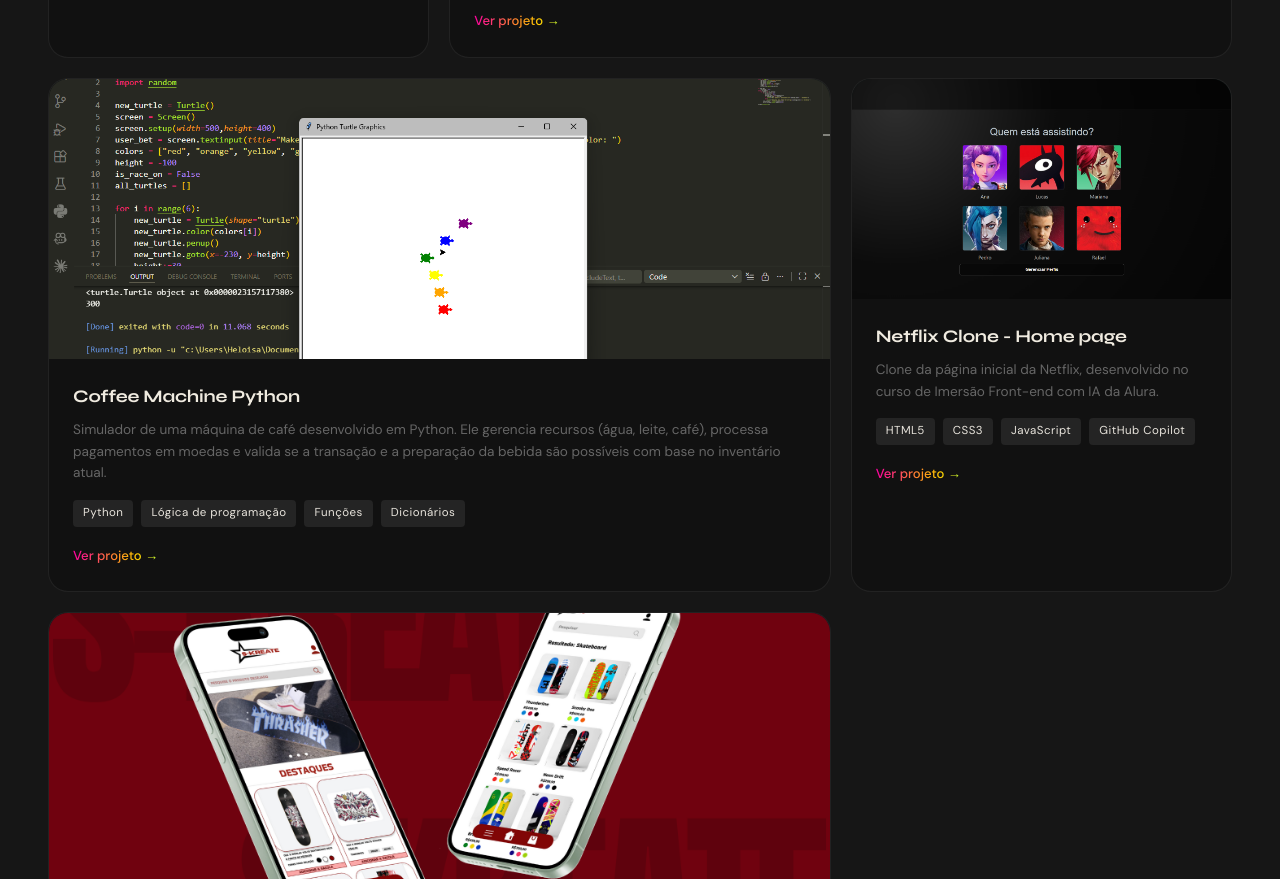
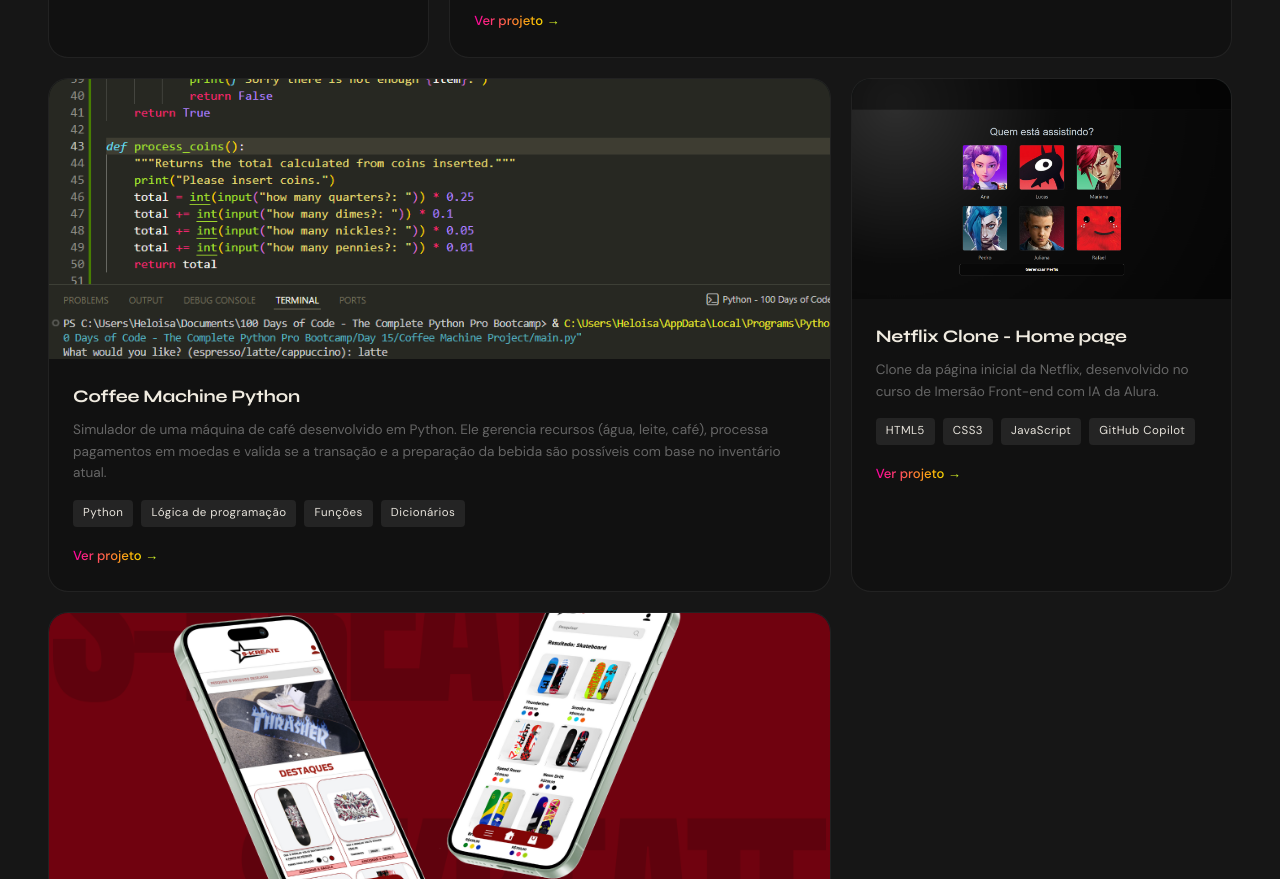
Before and after one commit to heloisacadenas/Portfolio, a website: page index.html in a window 1280 px wide. Shown: the part 3230-4109 px from the top of the page. Drawn offline with nearby package versions, Linux system fonts and the light colour scheme; some packages are replaced by stand-ins of ours; a script that the page names is missing.

Commit message:
Update index.html

```diff
--- a/index.html
+++ b/index.html
@@ -950,7 +950,7 @@ O projeto permite consultar, adicionar, editar e remover livros através de requ
     <div class="project-card featured reveal" data-cat="be">
       <div class="card-thumb">
         <!-- IMAGEM DO PROJETO: substitua o comentário abaixo por <img src="sua-imagem.jpg" alt="Turtle Race Game" class="project-img-slot"> -->
-        <img src="img/turtle.png" alt="Turtle Race Game" class="project-img-slot">
+        <img src="img/coffee.png" alt="Turtle Race Game" class="project-img-slot">
         <div class="thumb-bg" style="background: linear-gradient(135deg, #0a100f 0%, #111e1c 100%);">
           <svg width="100%" height="100%" style="position:absolute;inset:0;" viewBox="0 0 600 280" xmlns="http://www.w3.org/2000/svg">
             <rect x="30" y="30" width="160" height="220" rx="10" fill="rgba(255,107,53,0.05)" stroke="rgba(255,107,53,0.12)" stroke-width="1"/>
```
